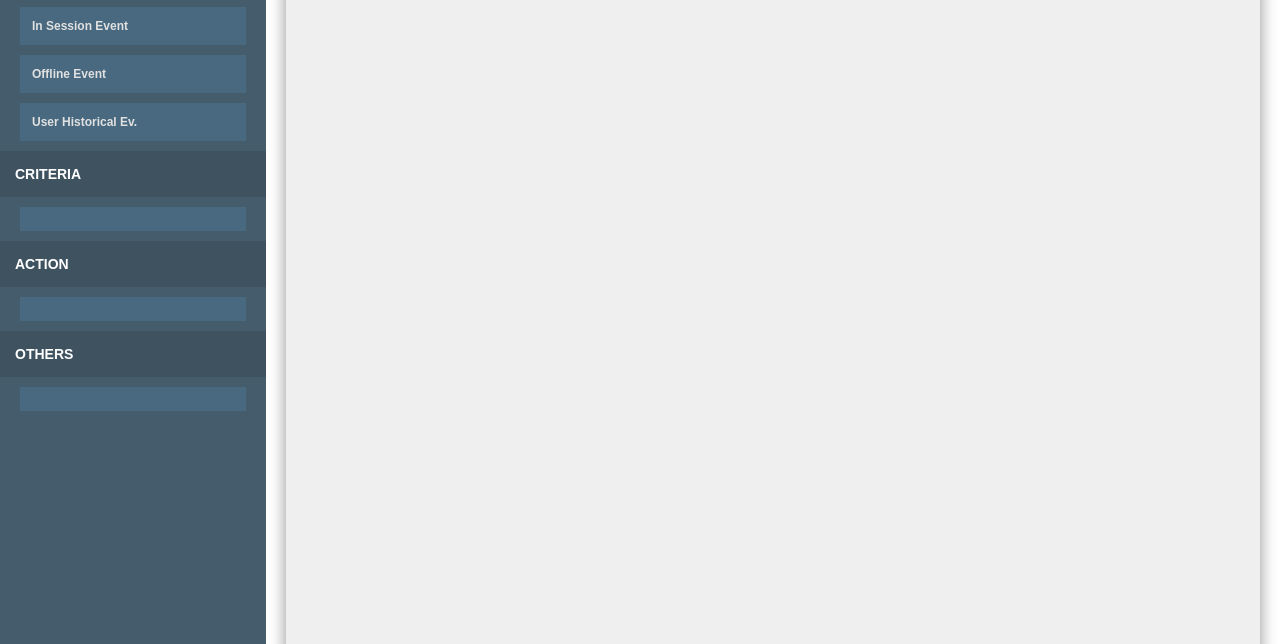
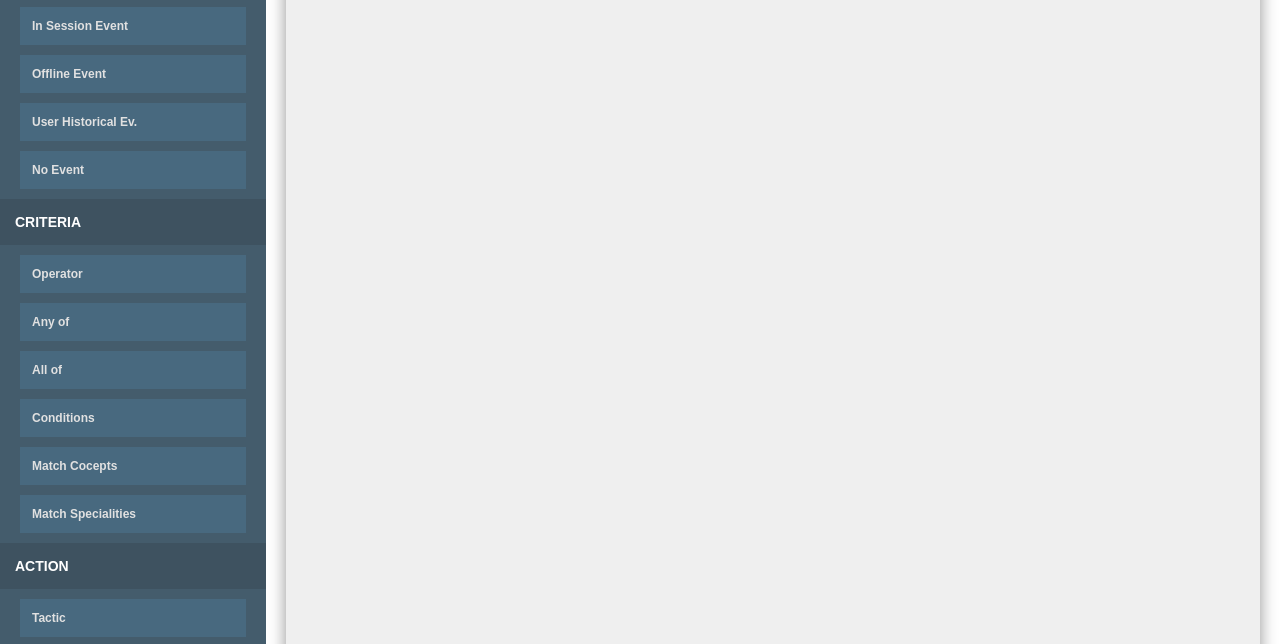
Before and after one commit to Pratik521992/cp_poc_03, a website: page index.html in a window 1280 px wide. Shown: the part 129-773 px from the top of the page. Drawn offline with Linux system fonts and the light colour scheme.

Commit message:
newlayout

```diff
--- a/index.html
+++ b/index.html
@@ -21,19 +21,31 @@
                 <ul>
                     <li ondragstart="dragItem(event)" draggable="true" id="in_seesion_event" type="rule_trigger" sub-type="event" default-value="">In Session Event</li>
                     <li ondragstart="dragItem(event)" draggable="true" id="offline_event" type="rule_trigger" sub-type="event" default-value="">Offline Event</li>
-                    <li ondragstart="dragItem(event)" draggable="true" id="" type="rule_trigger" sub-type="event" default-value="">User Historical Ev.</li>
+                    <li ondragstart="dragItem(event)" draggable="true" id="user_historical_event" type="rule_trigger" sub-type="event" default-value="">User Historical Ev.</li>
+                    <li ondragstart="dragItem(event)" draggable="true" id="no_event" type="rule_trigger" sub-type="event" default-value="">No Event</li>
                 </ul>
                 <h2>CRITERIA</h2>
                 <ul>
-                    <li></li>
+                    <li ondragstart="dragItem(event)" draggable="true" id="operator" type="rule_criteria" sub-type="event" default-value="">Operator</li>
+                    <li ondragstart="dragItem(event)" draggable="true" id="any_of" type="rule_criteria" sub-type="event" default-value="">Any of</li>
+                    <li ondragstart="dragItem(event)" draggable="true" id="all_of" type="rule_criteria" sub-type="event" default-value="">All of</li>
+                    <li ondragstart="dragItem(event)" draggable="true" id="conditions" type="rule_criteria" sub-type="event" default-value="">Conditions</li>
+                    <li ondragstart="dragItem(event)" draggable="true" id="match_concepts" type="rule_criteria" sub-type="event" default-value="">Match Cocepts</li>
+                    <li ondragstart="dragItem(event)" draggable="true" id="match_specialities" type="rule_criteria" sub-type="event" default-value="">Match Specialities</li>
+
                 </ul>
                 <h2>ACTION</h2>
                 <ul>
-                    <li></li>
+                    <li ondragstart="dragItem(event)" draggable="true" id="tactic" type="rule_action" sub-type="event" default-value="">Tactic</li>
+                    <li ondragstart="dragItem(event)" draggable="true" id="random_tactic" type="rule_action" sub-type="event" default-value="">Random Tactic</li>
+
                 </ul>
                 <h2>OTHERS</h2>
                 <ul>
-                    <li></li>
+                    <li ondragstart="dragItem(event)" draggable="true" id="when" type="rule_others" sub-type="event" default-value="">When</li>
+                    <li ondragstart="dragItem(event)" draggable="true" id="if" type="rule_others" sub-type="event" default-value="">If</li>
+                    <li ondragstart="dragItem(event)" draggable="true" id="else" type="rule_others" sub-type="event" default-value="">Else</li>
+
                 </ul>
             </td>
             <td class="right-block" style="height: 100%;">
```
Also changed, not shown: package.json (added, +24 -0 lines), build/index.html (added), build/plain.js (added), build/style.css (added), 2 other files.
